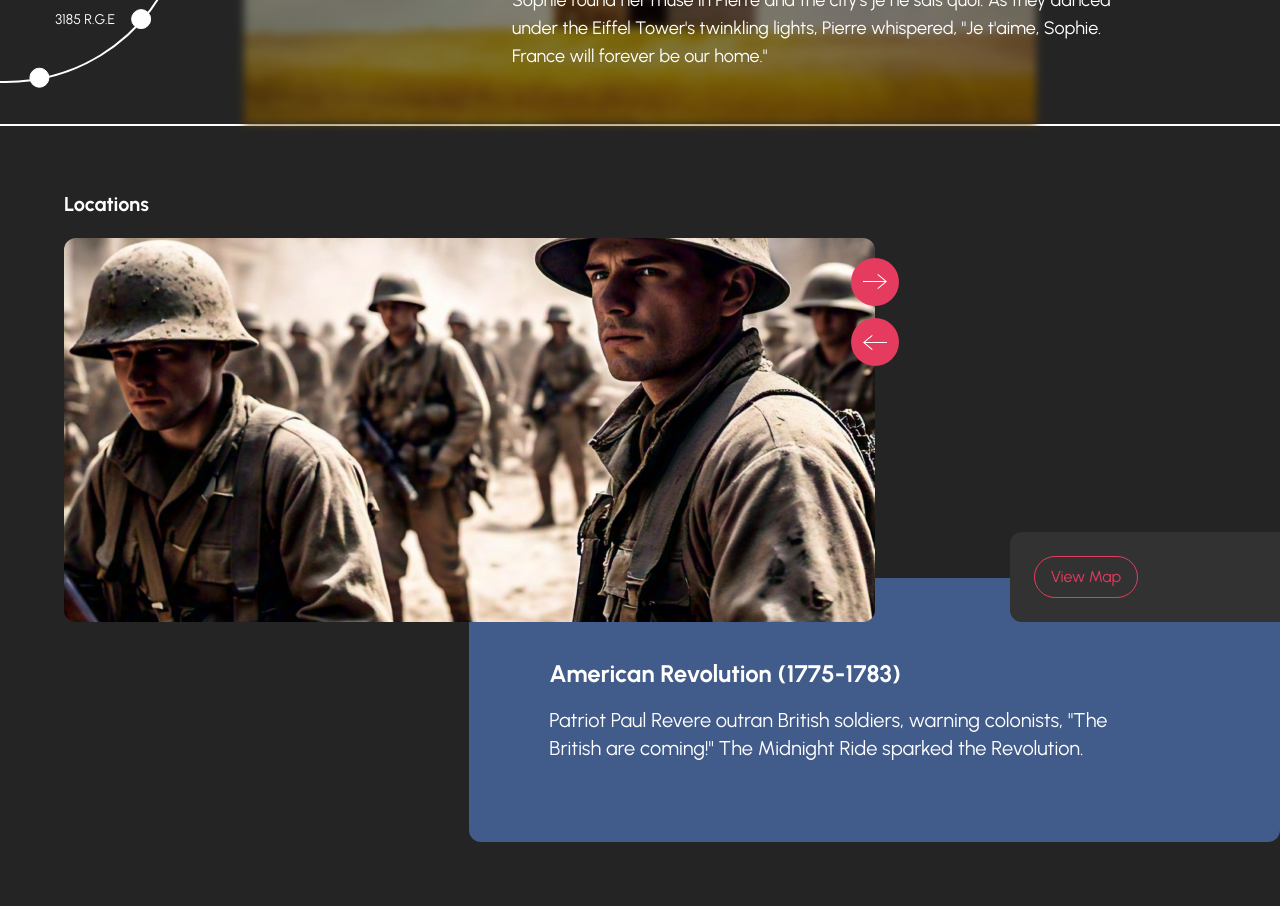
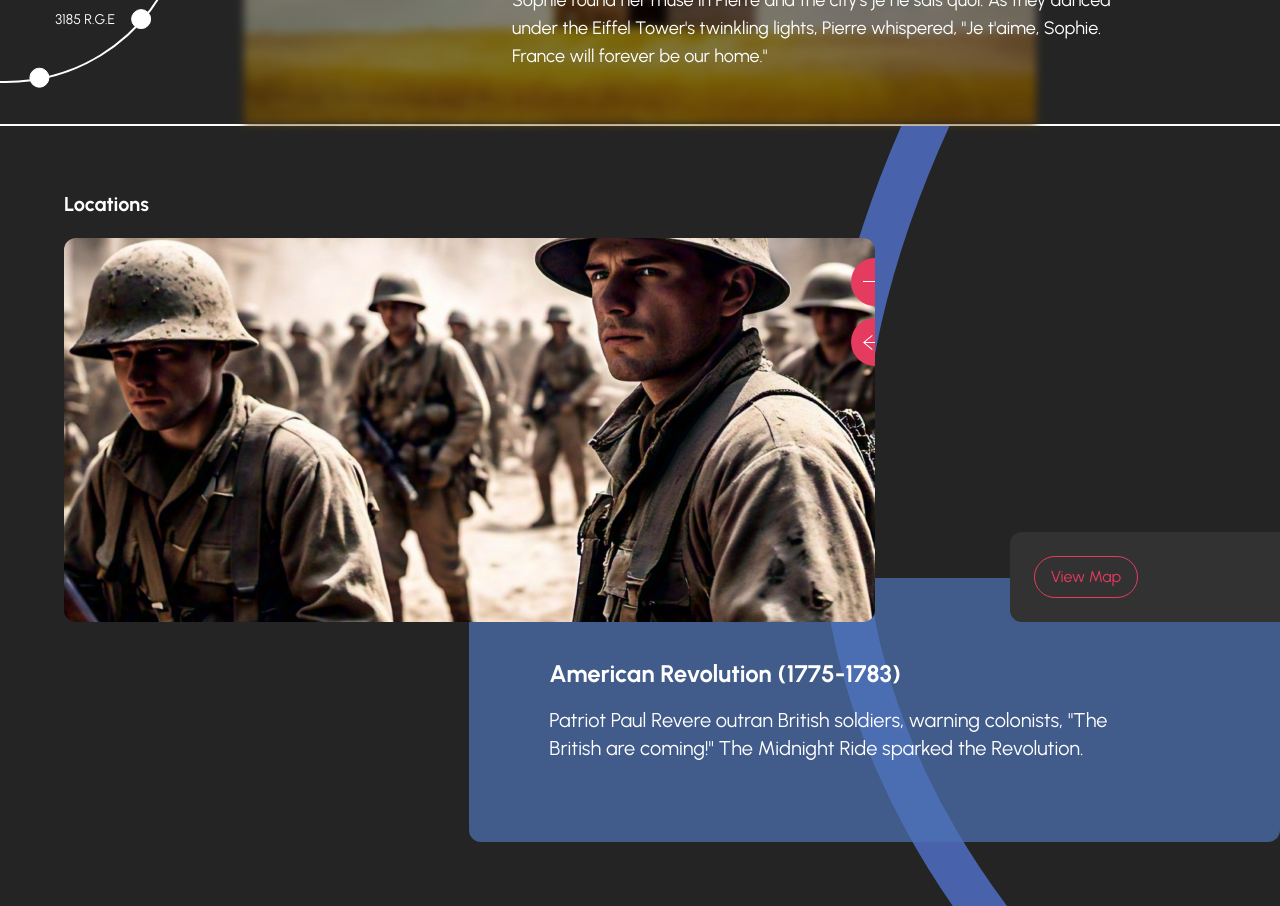
Before and after one commit to arnoldfox21/test-gw, a Next.js app: page / in a window 1280 px wide. Shown: the part 440-1346 px from the top of the page. Built offline with nearby package versions, Linux system fonts and the light colour scheme.

Commit message:
fix: line curved

```diff
--- a/components/Carousel/index.js
+++ b/components/Carousel/index.js
@@ -8,16 +8,15 @@ export default function Carousel({
   mainColor,
   refSlider,
 }) {
-
   const handleOpenMap = () => {
-    window.open(`https://www.google.com/maps/place/${activeItem.name}/`)
-  }
+    window.open(`https://www.google.com/maps/place/${activeItem.name}/`);
+  };
 
   return (
     <div className="sm:p-16 p-2 pt-8 sm:pr-0 relative">
       <div className="text-xl text-white font-bold pb-5">Locations</div>
       <div className="w-full flex sm:flex-row flex-col h-96 z-20">
-        <div className="sm:w-4/6 w-full h-full relative">
+        <div className="sm:w-4/6 w-full h-full relative overflow-hidden">
           <div className="absolute top-5 sm:-right-6 right-0 z-30 flex flex-col gap-y-3">
             <button
               className="p-3 rounded-full hover:scale-105 ease-in-out transition-all duration-100"
@@ -39,10 +38,13 @@ export default function Carousel({
             ref={refSlider}
           >
             {activeItem?.timeline?.map((data, i) => (
-              <div key={i} className="space-y-4 flex-none rounded-xl w-full flex flex-col items-center justify-center">
+              <div
+                key={i}
+                className="space-y-4 flex-none rounded-xl w-full flex flex-col items-center justify-center"
+              >
                 <img
                   src={data?.image}
-                  className="rounded-xl object-cover h-96 w-full"
+                  className="rounded-xl object-cover h-96 w-full z-20"
                 />
               </div>
             ))}
@@ -61,10 +63,25 @@ export default function Carousel({
         </div>
       </div>
       <div className="w-full flex justify-end z-10 sm:-mt-[44px] mt-28">
-        <div className="bg-[#4d73b6] rounded-xl bg-opacity-70 min-h-56 sm:w-4/6 w-full text-white sm:p-20 p-4 sm:pr-32">
-          <div className="font-bold text-2xl pb-4">{activeItem?.timeline[scrollData.index]?.title}</div>
-          <div className="text-xl">{activeItem?.timeline[scrollData.index]?.description}</div>
+        <div className="bg-[#4d73b6] z-10 rounded-xl bg-opacity-70 min-h-56 sm:w-4/6 w-full text-white sm:p-20 p-4 sm:pr-32">
+          <div className="font-bold text-2xl pb-4">
+            {activeItem?.timeline[scrollData.index]?.title}
+          </div>
+          <div className="text-xl">
+            {activeItem?.timeline[scrollData.index]?.description}
+          </div>
         </div>
+      </div>
+      <div className="-rotate-90 overflow-hidden absolute top-[140px] z-0 right-0">
+        <svg height="500" width="780" xmlns="http://www.w3.org/2000/svg">
+          <path
+            id="lineAC"
+            d="M -14 350 q 400 -300 920 0"
+            stroke="#4863ac"
+            fill="none"
+            stroke-width="44"
+          />
+        </svg>
       </div>
     </div>
   );
```
